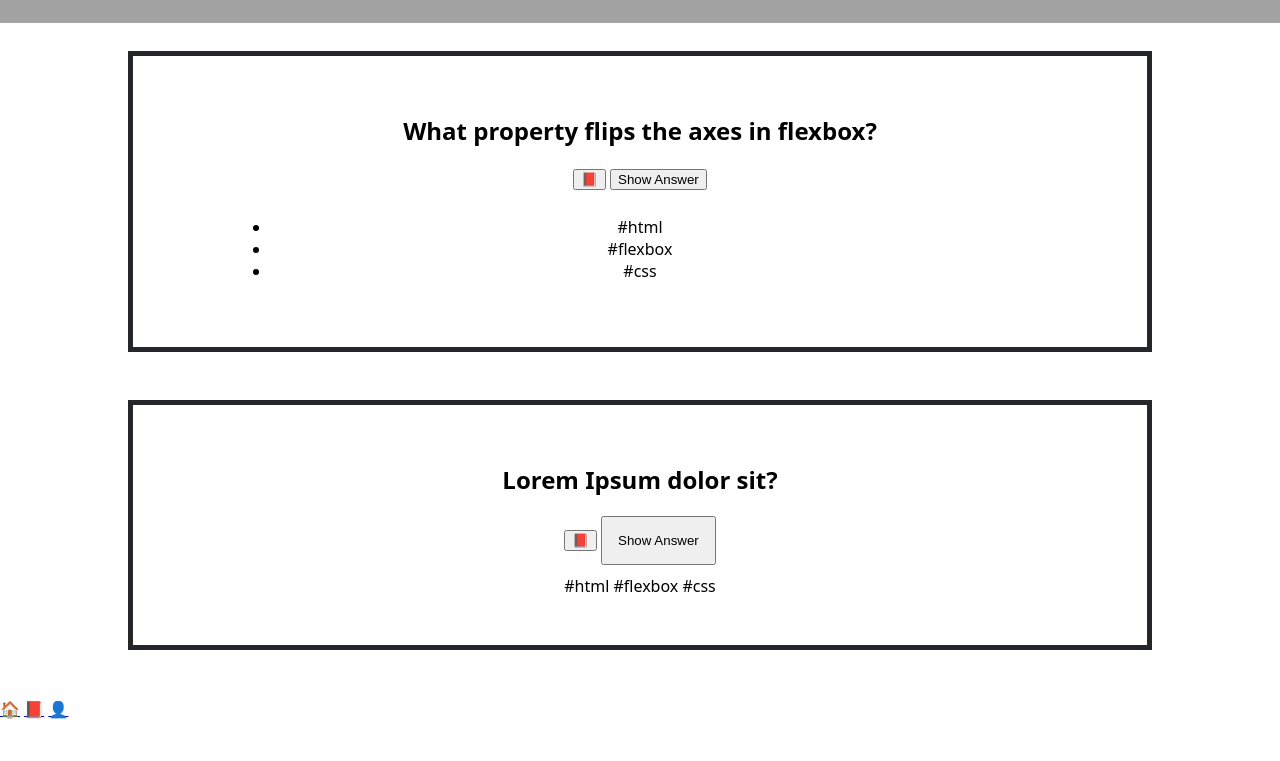
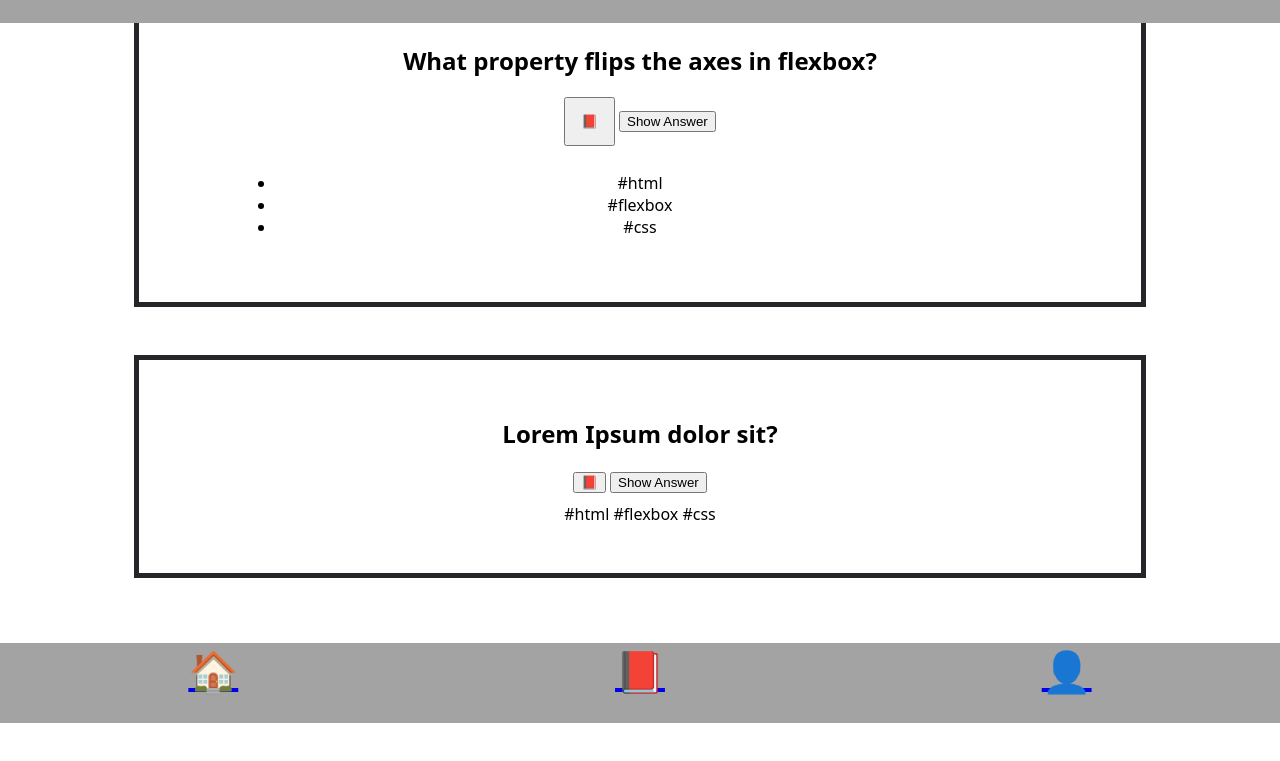
Before and after one commit to salaos/QUIZ, a plain HTML site: page index.html in a window 1280 px wide. Shown: the part 77-838 px from the top of the page. After the commit the page ends 800 px from the top, so only its background shows below. Drawn offline with Linux system fonts and the light colour scheme.

Commit message:
update styles

```diff
--- a/styles.css
+++ b/styles.css
@@ -5,7 +5,8 @@
 body {
   display: flex;
   flex-direction: column;
-  margin: 80px 0 45px 0;
+  margin-block: 10px 20px;
+  writing-mode: horizontal-tb;
   font-family: system-ui;
 }
 
@@ -18,11 +19,11 @@ body {
   right: 0;
   height: 100px;
   padding: 10px;
-  z-index: 3;
+  z-index: 1;
   text-align: center;
 }
 
-.footer {
+nav {
   background: #a3a3a3;
   color: #000000;
   height: 80px;
@@ -30,7 +31,7 @@ body {
   bottom: 0;
   left: 0;
   right: 0;
-  z-index: 2;
+  z-index: 1;
   display: flex;
   text-align: center;
   justify-content: space-around;
@@ -42,7 +43,6 @@ body {
   padding: 3% 10%;
   scroll-margin-top: 100px;
   position: relative;
-  z-index: 2;
   text-align: center;
 }
 
@@ -50,8 +50,11 @@ h2 {
   text-align: center;
 }
 
-.card__button {
+.card__button-bookmark {
   padding: 15px;
+}
+
+.card__button-answer {
 }
 
 .card__tag {
@@ -62,7 +65,7 @@ h2 {
   border: transparent;
 }
 
-.footer__button {
+.nav__button {
   background-color: transparent;
   border: transparent;
   font-size: 40px;
```
